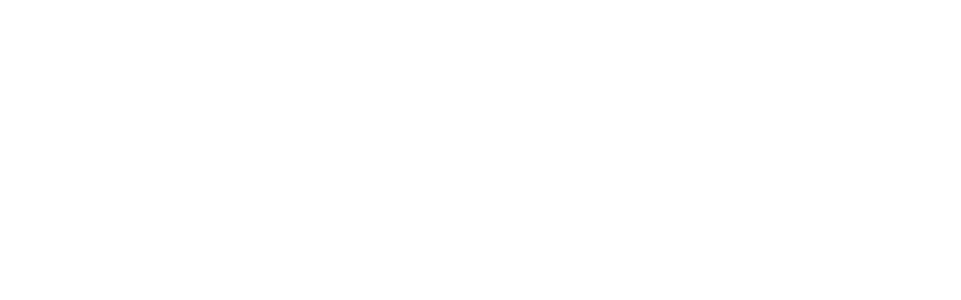
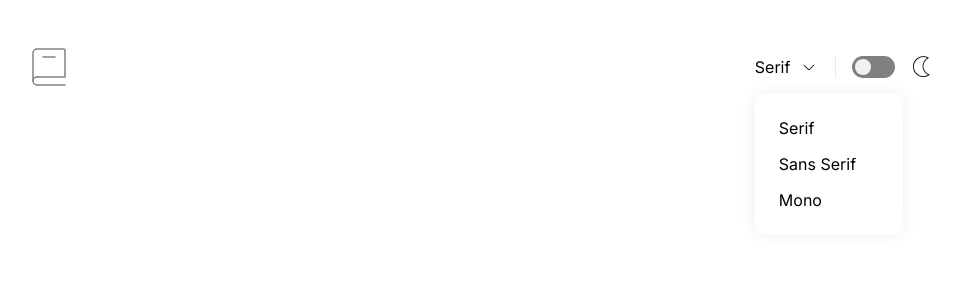
Before and after one commit to edumoreiira/Dictionary, an Angular app: page / in a window 1280 px wide. Shown: the top 300 px of the page, without its empty margins (158-1119 px from the left). Built offline with nearby package versions, Linux system fonts and the light colour scheme.

Commit message:
create navbar structure and switch button

```diff
--- a/src/app/components/navbar/navbar.component.html
+++ b/src/app/components/navbar/navbar.component.html
@@ -1 +1,23 @@
-<nav class="container"></nav>
+<nav class="container">
+    <img src="assets/images/dictionary-logo.svg" alt="">
+
+    <div class="config">
+        <div class="change-font">
+            <span class="current-font">Serif</span>
+            <i class="fi fi-ts-angle-small-down arrow-down"></i>
+            <div class="font-list">
+                <span class="serif-font">Serif</span>
+                <span class="sans-seriffont">Sans Serif</span>
+                <span class="mono-font">Mono</span>
+            </div>
+        </div>
+        <div class="v-separator"></div>
+        <div class="switch-theme">
+            <label class="switch">
+                <input type="checkbox">
+                <span class="slider"></span>
+            </label>
+            <i class="fi fi-ts-moon moon-icon"></i>
+        </div>
+    </div>
+</nav>
--- a/src/app/components/navbar/navbar.component.scss
+++ b/src/app/components/navbar/navbar.component.scss
@@ -0,0 +1,79 @@
+.fi{
+    display: flex;
+    font-size: 1.3em;
+}
+nav{
+    margin-top: 3em;
+    display: flex;
+    align-items: center;
+    justify-content: space-between;
+    gap: 1em;
+    .config{
+        display: flex;
+        align-items: center;
+        gap: 1em;
+        position: relative;
+        .change-font{
+            display: flex;
+            gap: .5em;
+            .font-list{
+                border-radius: .7em;
+                width: min(100vh, 100px);
+                // background-color: wheat;
+                box-shadow: rgba(0, 0, 0, 0.068) 0px 0px 20px;
+                margin-top: 1em;
+                top: 100%;
+                position: absolute;
+                flex-direction: column;
+                display: flex;
+                gap: 1em;
+                padding: 1.5em;
+                overflow: hidden;
+            }
+        }
+        .v-separator{
+            background-color: var(--line-color);
+            width: 1px;
+            align-self: stretch;
+
+        }
+        .switch-theme{
+            display: flex;
+            align-items: center;
+            gap: 1em;
+            .switch{
+                input{
+                    visibility: hidden;
+                    position: absolute;
+                }
+                .slider{
+                    cursor: pointer;
+                    position: relative;
+                    display: block;
+                    border-radius: 50px;
+                    background-color: gray;
+                    width: 43px;
+                    height: 22.5px;
+                    transition: all 200ms ease-in-out;
+                    &::after{
+                        transition: all 200ms ease-in-out;
+                        position: absolute;
+                        content: "";
+                        border-radius: 100vh;
+                        background-color: #f1f1f1;
+                        height: 16px;
+                        width: 16px;
+                        left: 3px;
+                        bottom: 3px;
+                    }
+                }
+                input:checked + .slider{
+                    background-color: var(--purple);
+                    &::after{
+                        left: calc(100% - 16px - 3px);
+                    }
+                }
+            }
+        }
+    }
+}
--- a/src/index.html
+++ b/src/index.html
@@ -8,6 +8,8 @@
   <link rel="icon" type="image/x-icon" href="favicon.ico">
   <link rel="preconnect" href="https://fonts.googleapis.com">
   <link rel="preconnect" href="https://fonts.gstatic.com" crossorigin>
+  <link rel='stylesheet' href='https://cdn-uicons.flaticon.com/2.3.0/uicons-thin-straight/css/uicons-thin-straight.css'>
+  <link rel='stylesheet' href='https://cdn-uicons.flaticon.com/2.3.0/uicons-thin-straight/css/uicons-thin-straight.css'>
   <link href="https://fonts.googleapis.com/css2?family=Inconsolata:wght@200..900&family=Inter:wght@100..900&family=Lora:ital,wght@0,400..700;1,400..700&family=Vollkorn:ital,wght@0,400..900;1,400..900&display=swap" rel="stylesheet">
 </head>
 <body>
--- a/src/styles.scss
+++ b/src/styles.scss
@@ -1,5 +1,5 @@
 .container{
-    max-width: calc(1200px);
+    max-width: calc(900px);
     width: calc(100% - 100px);
     margin: 0 auto;
 }
```
Also changed, not shown: dictionary.jpg (added).
